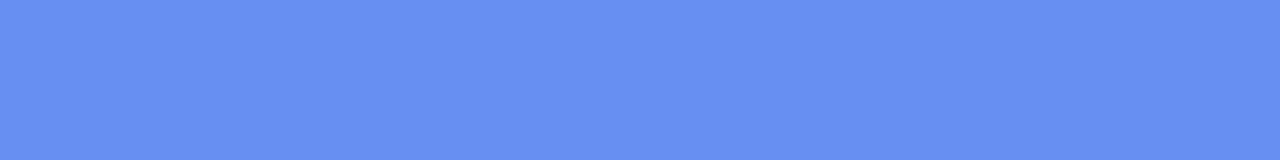
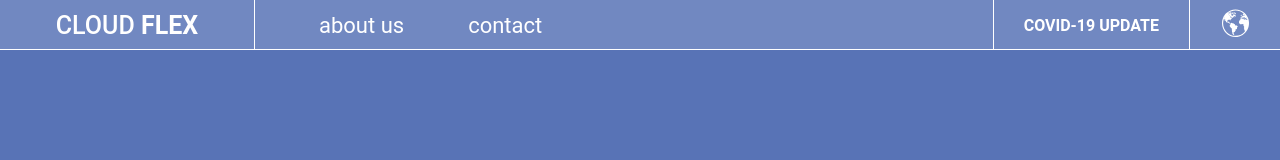
Before and after one commit to Dometo95/landing_live_streaming, a website: page index.html in a window 1280 px wide. Drawn offline with nearby package versions, Linux system fonts and the light colour scheme; files that its build step writes are made by us from their sources.

Commit message:
header implementation (2)

```diff
--- a/index.html
+++ b/index.html
@@ -11,6 +11,37 @@
     <title>Live Streaming</title>
 </head>
 <body>
+    <header class="header" aria-label="header">
+        <div class="container">
+            <div class="header__nav nav" aria-label="header navigation">
+                <div class="nav__title">
+                    <a href="#" class="nav__title-link">CLOUD <span>FLEX</span></a>
+                </div>
 
+                <div class="nav__links">
+                    <ul class="nav__links-list list" aria-label="header nav links">
+                        <li class="list__item" aria-label="first link">
+                            <a href="#" class="list__item-link">about us</a>
+                        </li>
+                        <li class="list__item" aria-label="second link">
+                            <a href="#" class="list__item-link">contact</a>
+                        </li>
+                    </ul>
+                </div>
+
+                <div class="nav__covid-wrapper covid">
+                    <a href="#" class="covid__link" aria-label="covid-19 update">COVID-19 UPDATE</a>
+                </div>
+
+                <div class="nav__globe-wrapper globe">
+                    <a href="#" class="globe__link" aria-label="globe info">
+                        <svg class="globe__link-icon">
+                            <use href="assets/sprites.svg#globe-icon"></use>
+                        </svg>
+                    </a>
+                </div>
+            </div>
+        </div>
+    </header>
 </body>
 </html>
--- a/styles/_basic.scss
+++ b/styles/_basic.scss
@@ -6,3 +6,22 @@ body{
     font-family: 'Roboto', sans-serif;
     margin: 0;
 }
+
+h1, h2, h3, h4, h5, h6, ul, p, button{
+    margin: 0;
+    padding: 0;
+}
+
+a{
+    text-decoration: none;
+    color: unset;
+}
+
+li{
+    list-style: none;
+}
+
+.container{
+    max-width: 1440px;
+    margin: 0 auto;
+}
--- /dev/null
+++ b/styles/_header.scss
@@ -0,0 +1,103 @@
+@use 'variables' as v;
+@use 'mixins' as m;
+@use 'placeholders';
+@use 'sass:color';
+
+.header{
+    width: 100%;
+    height: 50px;
+    background-color: color.adjust(v.$color_white, $alpha: -0.85);
+    // border-bottom: 1px solid v.$color_white;
+    border:{
+        bottom:{
+            width: 1px;
+            style: solid;
+            color: v.$color_white;
+        }
+    }
+
+    .nav{
+        height: 50px;
+        // display: flex;
+        // justify-content: start;
+        // align-items: start;
+        @include m.d-flex(start, center);
+
+        &__title{
+            width: 255px;
+            height: 100%;
+            border-right: 1px solid v.$color_white;
+            @include m.d-flex(center, center);
+
+            &-link{
+                font-size: 25px;
+                font-weight: 500;
+                color: v.$color_white;
+
+                span {
+                    font-weight: 700;
+                }
+
+                @extend %hover-black;
+            }
+        }
+
+        &__links{
+            flex-grow: 1;
+
+            .list{
+                @include m.d-flex(start, center, nowrap, row, min(100px, 5vw), 0);
+                padding: 0 0 0 min(100px, 5vw);
+
+                &__item{
+                    &-link{
+                        font-size: 22px;
+                        font-weight: 400;
+                        color: v.$color_white;
+
+                        @extend %hover-black;
+                    }
+                }
+            }
+
+            @media (max-width: v.$media_lg){
+                .list{
+                    @include m.d-flex(center, center, nowrap, row,  min(100px, 5vw), 0);
+                    padding: 0;
+                }
+            }
+        }
+
+        .covid{
+            height: 100%;
+            @include m.d-flex(center, center);
+            padding: 0 30px;
+
+            border:{
+                left: 1px solid v.$color_white;
+                right: 1px solid v.$color_white;
+            }
+
+            &__link{
+                font-size: 16px;
+                font-weight: 700;
+                color: v.$color_white;
+
+                @extend %hover-black;
+            }
+        }
+
+        .globe{
+            width: 90px;
+            @include m.d-flex(center, center);
+
+            &__link{
+                &-icon{
+                    width: 27px;
+                    height: 28px;
+                    @extend %hover-black-icon;
+                }
+            }
+        }
+    }
+}
--- a/styles/_importer.scss
+++ b/styles/_importer.scss
@@ -1 +1,2 @@
 @forward 'basic';
+@forward 'header';
--- /dev/null
+++ b/styles/_mixins.scss
@@ -0,0 +1,9 @@
+@mixin d-flex ($justify: 0, $align: 0, $wrap: nowrap, $direction: row, $column-gap: 0, $row-gap: 0){
+    display: flex;
+    justify-content: $justify;
+    align-items: $align;
+    flex-wrap: $wrap;
+    flex-direction: $direction;
+    column-gap: $column-gap;
+    row-gap: $row-gap;
+}
--- /dev/null
+++ b/styles/_placeholders.scss
@@ -0,0 +1,15 @@
+@use 'variables' as v;
+
+%hover-black{
+    &:hover{
+        cursor: pointer;
+        color: v.$color_black;
+    }
+}
+
+%hover-black-icon{
+    &:hover{
+        cursor: pointer;
+        stroke: v.$color_black;
+    }
+}
--- a/styles/_variables.scss
+++ b/styles/_variables.scss
@@ -1 +1,11 @@
-$color_blue: #678FF2;
+$color_blue: #5873b6;
+$color_white: #fff;
+$color_black: #000;
+
+
+$media_xxl: 1400px;
+$media_xl: 1200px;
+$media_lg: 992px;
+$media_md: 768px;
+$media_sm: 576px;
+$media_min: 428px;
```
Also changed, not shown: package.json (+5 -2 lines), assets/favicon.png (renamed from assets/img/favicon.png), 2 other files.
